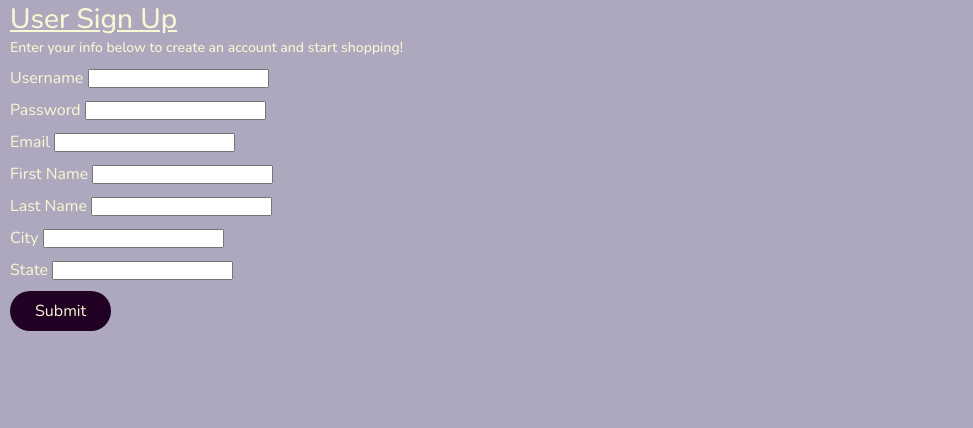
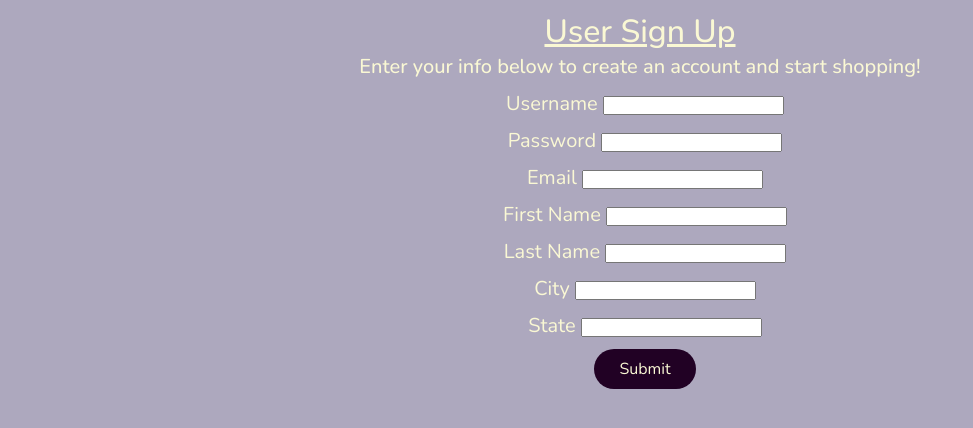
Before and after one commit to jtompkins415/capstone-1-provisions, a Flask app: page /provisions/user/new in a window 1280 px wide. Shown: the part 100-528 px from the top of the page, without its empty margins (0-973 px from the left). Run offline with Flask 3, Linux system fonts and the light colour scheme.

Commit message:
add styles for centering forms

```diff
--- a/static/styles.css
+++ b/static/styles.css
@@ -19,13 +19,14 @@ h1 {
 }
 
 .page-title{
-    margin-left: 10px;
+    margin-top: 10px;
+    text-align: center;
 }
 
 .page-title h1 {
     font-family: 'Nunito', sans-serif;
     font-weight: 500;
-    font-size: 28px;
+    font-size: 32px;
     color: #FAF8D4;
     text-decoration: underline;
 
@@ -34,16 +35,19 @@ h1 {
 .page-title h3 {
     font-family: 'Nunito', sans-serif;
     font-weight: 500;
-    font-size: 14px;
+    font-size: 20px;
     color: #FAF8D4;
     text-decoration: none;
 
 }
 
 .user-form form {
+
     margin-left: 10px;
+    text-align: center;
     font-family: 'Nunito', sans-serif;
     font-weight: 300;
+    font-size: 20px;
     color:#FAF8D4;
     text-decoration : none
 }
```
